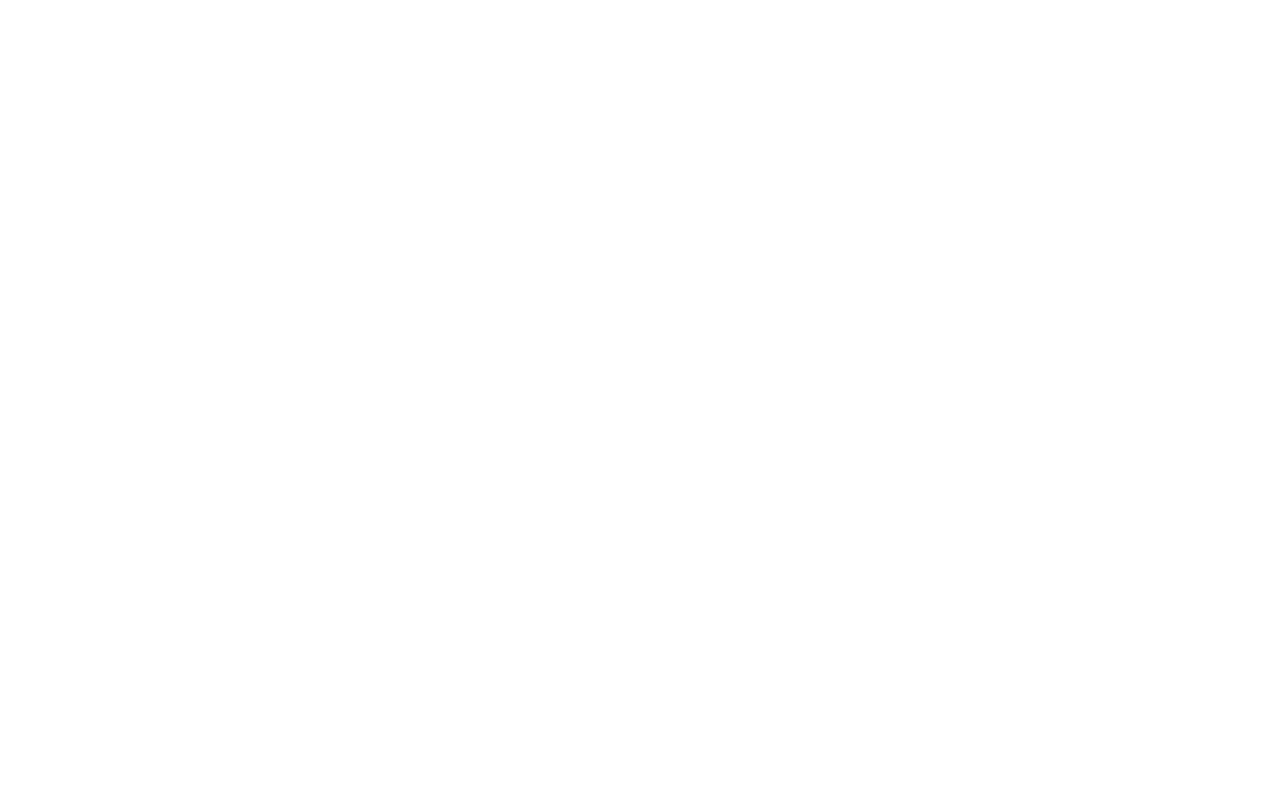
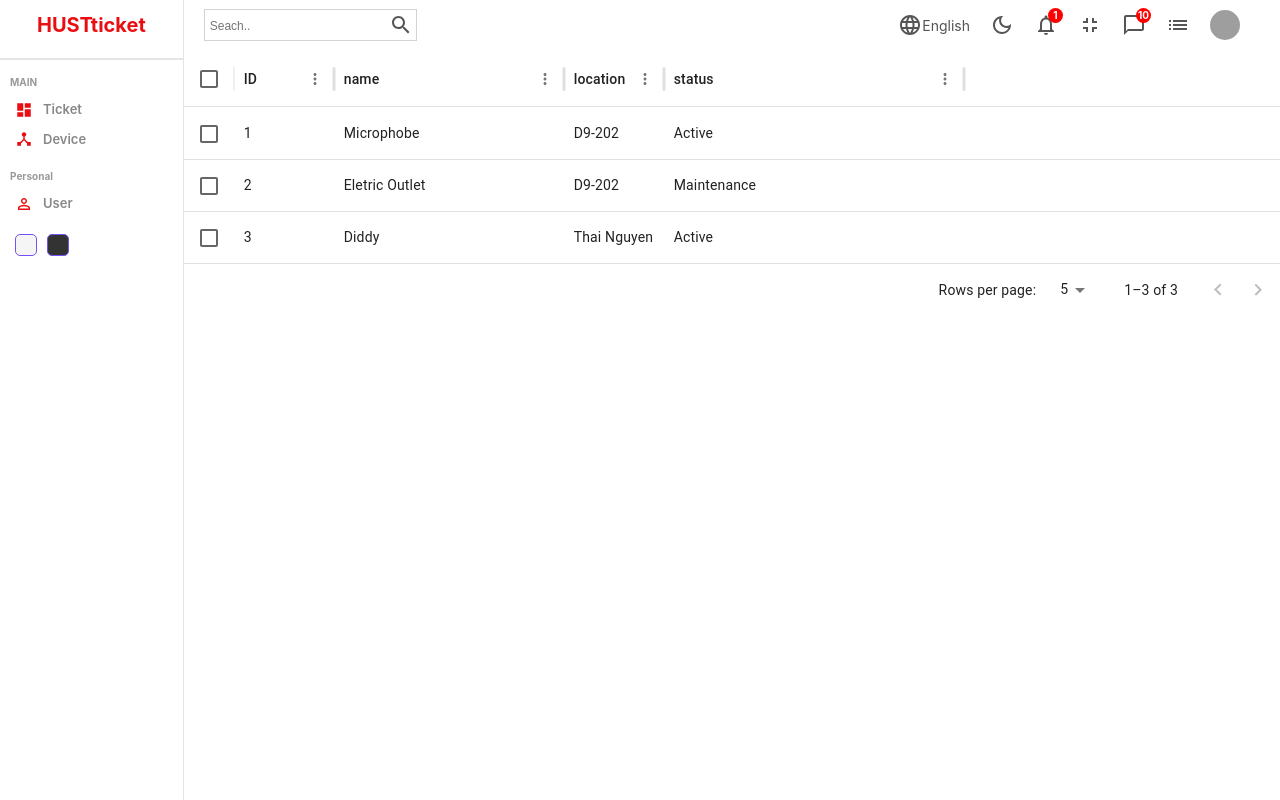
Before and after one commit to thanhnguyenGit/classroom-equipment-tracking-system-frontend, a React (Vite) app: page /devices in a window 1280 px wide. Built offline with nearby package versions, Linux system fonts and the light colour scheme; grey boxes are pictures that could not be loaded.

Commit message:
Add link to different webpage, add pagination, add sort into device table

```diff
--- a/package.json
+++ b/package.json
@@ -16,6 +16,7 @@
     "@emotion/styled": "^11.13.0",
     "@mui/icons-material": "^6.1.6",
     "@mui/material": "^6.1.6",
+    "@mui/x-data-grid": "^7.22.2",
     "@toolpad/core": "^0.8.1",
     "lru-cache": "^11.0.1",
     "lucide-react": "^0.454.0",
--- a/src/App.tsx
+++ b/src/App.tsx
@@ -1,17 +1,12 @@
+import { BrowserRouter, Router } from "react-router-dom";
 import "./App.scss";
-import { BrowserRouter, Route, Routes } from "react-router-dom";
-import Dashboard from "./pages/Dashboard"
-import Device from "./pages/Devices"
-
+import AppRouters from "./routers/routers";
 function App() {
   return (
     <div className="App">
-      <Routes>
-        <Route path="/">
-          <Route path="/dashboard" element={<Dashboard />} />
-        </Route>
-
-      </Routes>
+      <BrowserRouter>
+        <AppRouters />
+      </BrowserRouter>
     </div>
   );
 }
--- a/src/components/DeviceTable.tsx
+++ b/src/components/DeviceTable.tsx
@@ -1,36 +1,23 @@
-import React from 'react';
-import { Card, CardContent, CardHeader, CardTitle } from './ui/card';
-import { devices } from '../data/mockData';
+import { DataGrid, GridColDef } from '@mui/x-data-grid';
+import "../styles/DevicesTable.scss";
+import { devicesRow, devicesCol } from '../data/mockData';
 
+
+
+
+const paginationModel = { page: 0, pageSize: 5 };
 const DevicesTable = () => {
   return (
-    <Card className="devtable">
-      <CardHeader>
-        <CardTitle>Devices Management</CardTitle>
-      </CardHeader>
-      <CardContent>
-        <table className="w-full">
-          <thead>
-            <tr className="border-b">
-              <th className="p-2 text-left">ID</th>
-              <th className="p-2 text-left">Name</th>
-              <th className="p-2 text-left">Type</th>
-              <th className="p-2 text-left">Status</th>
-            </tr>
-          </thead>
-          <tbody>
-            {devices.map(device => (
-              <tr key={device.id} className="hover:bg-gray-100">
-                <td className="p-2">{device.id}</td>
-                <td className="p-2">{device.name}</td>
-                <td className="p-2">{device.type}</td>
-                <td className="p-2">{device.status}</td>
-              </tr>
-            ))}
-          </tbody>
-        </table>
-      </CardContent>
-    </Card>
+    <div className='devicestable'>
+      <DataGrid
+        rows={devicesRow}
+        columns={devicesCol}
+        initialState={{ pagination: { paginationModel } }}
+        pageSizeOptions={[5, 10]}
+        checkboxSelection
+        sx={{ border: 0 }}
+      />
+    </div>
   );
 };
 
--- a/src/components/Sidebar.tsx
+++ b/src/components/Sidebar.tsx
@@ -1,5 +1,7 @@
 import "../styles/Sidebar.scss"
 import DashboardIcon from '@mui/icons-material/Dashboard'
+import PersonOutlineOutlined from '@mui/icons-material/PersonOutlineOutlined'
+import DeviceHub from '@mui/icons-material/DeviceHub'
 import { Link } from "react-router-dom";
 const Sidebar = () => {
   return (
@@ -11,17 +13,21 @@ const Sidebar = () => {
       <div className='center'>
         <ul>
           <p className="title">MAIN</p>
+          <Link to="/tickets" style={{ textDecoration: "none" }}>
             <li>
               <DashboardIcon className="icon" />
               <span >Ticket</span>
             </li>
+          </Link>
+          <Link to="/devices" style={{ textDecoration: "none" }}>
             <li>
-            <DashboardIcon className="icon" />
+              <DeviceHub className="icon" />
               <span >Device</span>
             </li>
+          </Link>
           <p className="title">Personal</p>
           <li>
-            <DashboardIcon className="icon" />
+            <PersonOutlineOutlined className="icon" />
             <span >User</span>
           </li>
         </ul>
--- a/src/components/Widget.tsx
+++ b/src/components/Widget.tsx
@@ -31,8 +31,7 @@ const Widget = ({ type }: { type: string }) => {
       break;
     case "devices":
       data = {
-        tilte: "Devices",
-        isMoney: false,
+        tilte: "Create Ticket",
         link: "See all devices",
         icon: (
           <DeviceHub className="icon"
--- a/src/data/mockData.ts
+++ b/src/data/mockData.ts
@@ -1,7 +1,7 @@
 export interface Device {
 	id: number;
 	name: string;
-	type: string;
+	location: string;
 	status: string;
 }
 
@@ -17,11 +17,17 @@ export interface Ticket {
 	status: string,
 }
 
-export const devices: Device[] = [
-	{ id: 1, name: 'Server 1', type: 'Web Server', status: 'Active' },
-	{ id: 2, name: 'Database Server', type: 'DB Server', status: 'Maintenance' },
-	{ id: 3, name: 'Backup Server', type: 'Storage', status: 'Active' }
+export const devicesRow: Device[] = [
+	{ id: 1, name: 'Microphobe', location: 'D9-202', status: 'Active' },
+	{ id: 2, name: 'Eletric Outlet', location: 'D9-202', status: 'Maintenance' },
+	{ id: 3, name: 'Diddy', location: 'Thai Nguyen', status: 'Active' }
 ];
+export const devicesCol = [
+	{ field: 'id', headerName: 'ID', width: 100 },
+	{ field: 'name', headrName: 'Name', width: 230 },
+	{ field: 'location', headrName: 'Location', width: 100 },
+	{ field: 'status', headrName: 'Status', width: 300 },
+]
 
 export const tickets: Ticket[] = [
 	{ id: 1, borrower_id: '20207632', name: 'Nguyen Viet Thanh', tag: 'Student', borrow_time: '15:30', expected_return_in: '17h30', return_time: '00:00', device: 'Microphone', status: 'Borrowed' },
--- a/src/main.tsx
+++ b/src/main.tsx
@@ -2,11 +2,9 @@ import { StrictMode } from "react";
 import { createRoot } from "react-dom/client";
 import "./index.css";
 import App from "./App.tsx";
-import { RouterProvider } from "react-router-dom";
-import { routers } from "./routers/routers.tsx";
 
 createRoot(document.getElementById("root")!).render(
   <StrictMode>
-    <RouterProvider router={routers} />
+    <App />
   </StrictMode>
 );
--- a/src/pages/Devices.tsx
+++ b/src/pages/Devices.tsx
@@ -1,6 +1,7 @@
 import Sidebar from '../components/Sidebar';
 import Navbar from '../components/Navbar';
 import "../styles/Devices.scss"
+import DevicesTable from "../components/DeviceTable";
 
 const Devices = () => {
   return (
@@ -8,9 +9,7 @@ const Devices = () => {
       <Sidebar />
       <div className="homeContainer">
         <Navbar />
-        <div className='listContainer'>
-          <div className='listTitle'>Devices table</div>
-        </div>
+        <DevicesTable />
       </div>
     </div>
   );
--- a/src/routers/routers.tsx
+++ b/src/routers/routers.tsx
@@ -1,44 +1,13 @@
-import React from "react";
-import { createBrowserRouter } from "react-router-dom";
-import App from "../App";
-import { Login } from "../views/Login";
-import { ChangePassword } from "../views/ChangePassword";
-import { ProtectedRouters } from "./ProtectedRouter.tsx";
-import { Dashboard } from "../views/Dashboard";
+import { Route, Routes } from "react-router-dom";
 import Devices from "../pages/Devices.tsx";
-export const routers = createBrowserRouter([
-  {
-    path: "/",
-    element: <App />,
-    children: [
-      {
-        path: "",
-        element: <div>Home</div>,
-      },
-      {
-        path: "/login",
-        element: <Login />,
-      },
-      {
-        path: "/signup",
-        element: <div>Signup</div>,
-      },
-      {
-        path: "/dashboard",
-        element: (
-          <ProtectedRouters>
-            <Dashboard />
-          </ProtectedRouters>
-        ),
-      },
-      {
-        path: "/change-password",
-        element: <ChangePassword />,
-      },
-      {
-        path: "/devices",
-        element: <Devices />,
-      }
-    ],
-  },
-]);
+import Dashboard from "../pages/Dashboard.tsx";
+const AppRouters = () => {
+  return (
+    <Routes>
+      <Route path="/tickets" element={<Dashboard />} />
+      <Route path="/devices" element={<Devices />} />
+    </Routes>
+  )
+};
+
+export default AppRouters;
--- a/src/styles/Devices.scss
+++ b/src/styles/Devices.scss
@@ -1,8 +1,19 @@
-.list {
+.devices {
   display: flex;
-  width : 100%;
 
-  .listContainer {
+  .homeContainer {
     flex: 6;
+    .listContainer {
+      -webkit-box-shadow: 2px 4px 10px 1px rgba(0, 0, 0, 0.47);
+      box-shadow: 2px 4px 10px 1px rgba(201, 201, 201, 0.47);
+      padding: 20px;
+      margin: 20px;
+
+      .listTitle {
+        font-weight: 500;
+        color: gray;
+        margin-bottom: 15px;
+      }
+    }
   }
 }
--- /dev/null
+++ b/src/styles/DevicesTable.scss
@@ -0,0 +1,3 @@
+.devicestable {
+  background-color: white;
+}
--- a/src/styles/Sidebar.scss
+++ b/src/styles/Sidebar.scss
@@ -13,7 +13,7 @@
     .logo {
       font-size: 20px;
       font-weight: bold;
-      color: #6439ff;
+      color: rgb(232, 14, 18);
     }
   }
 
@@ -50,7 +50,7 @@
 
         .icon {
           font-size: 18px;
-          color: #7451f8;
+          color: rgb(232, 14, 18);
         }
 
         span{
```
Also changed, not shown: 1 other file (tests, documents, lock files or other folders). Lines whose indentation alone changed are shown as unchanged.
